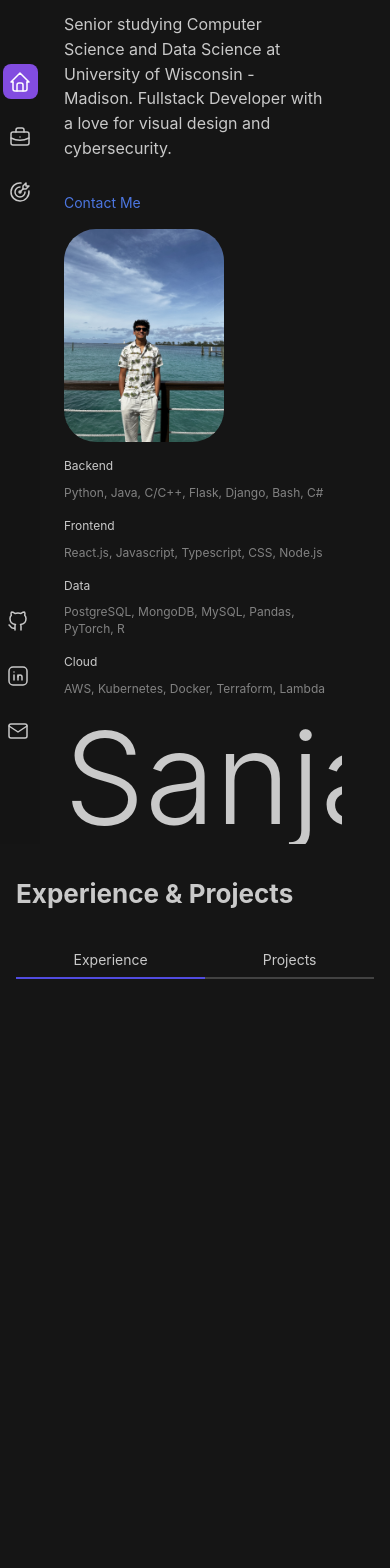
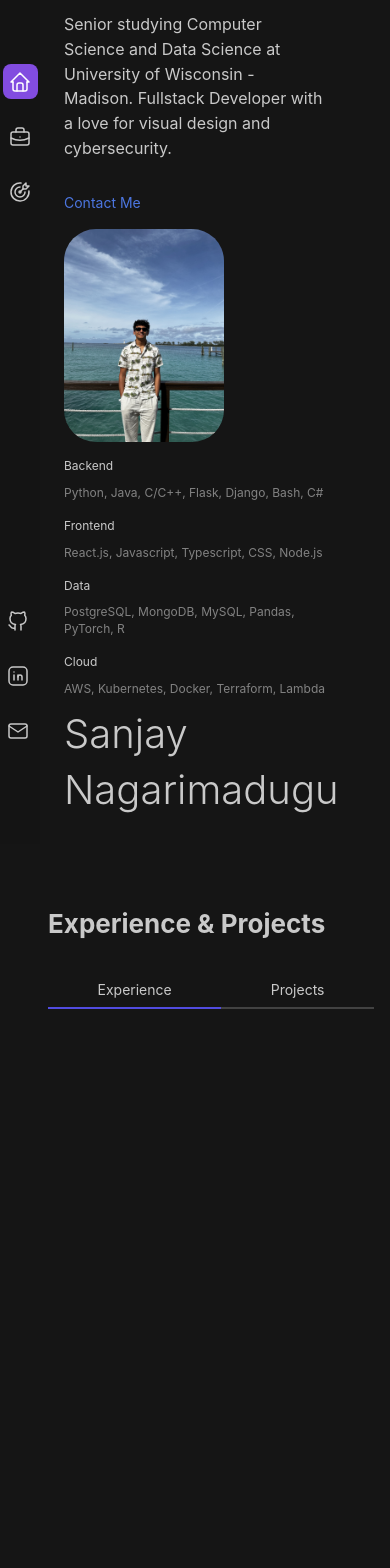
Before and after one commit to SanjayReddyN/personal-website, a React (Vite) app: page / in a window 390 px wide. Shown: the top 1568 px of the page. Built offline with nearby package versions, Linux system fonts and the light colour scheme.

Commit message:
Responsive formatting

```diff
--- a/src/components/About.jsx
+++ b/src/components/About.jsx
@@ -119,10 +119,66 @@ const About = () => {
         <div ref={nameRef} className="name-wrapper">
           <Group w="100%" pb="4rem" pt={0} mt={0}>
             <Stack spacing="xs">
-              <Text className="name-text" fz="8rem" lh={1} fw={325} mt="auto">
+              <Text
+                visibleFrom="md"
+                className="name-text"
+                fz="8rem"
+                lh={1}
+                fw={325}
+                mt="auto"
+              >
                 Sanjay
               </Text>
-              <Text className="name-text" fz="8rem" lh={1} fw={325} mt="auto">
+              <Text
+                visibleFrom="md"
+                className="name-text"
+                fz="8rem"
+                lh={1}
+                fw={325}
+                mt="auto"
+              >
+                Nagarimadugu
+              </Text>
+              <Text
+                visibleFrom="sm"
+                hiddenFrom="md"
+                className="name-text"
+                fz="5rem"
+                lh={1}
+                fw={325}
+                mt="auto"
+              >
+                Sanjay
+              </Text>
+              <Text
+                visibleFrom="sm"
+                hiddenFrom="md"
+                className="name-text"
+                fz="5rem"
+                lh={1}
+                fw={325}
+                mt="auto"
+              >
+                Nagarimadugu
+              </Text>
+              <Text
+                hiddenFrom="sm"
+                className="name-text"
+                fz="2.5rem"
+                lh={1}
+                fw={325}
+                mt="auto"
+              >
+                Sanjay
+              </Text>
+              <Text
+                hiddenFrom="sm"
+                className="name-text"
+                fz="2.5rem"
+                lh={1}
+                fw={325}
+                mt="auto"
+              >
                 Nagarimadugu
               </Text>
             </Stack>
--- a/src/components/Goals.jsx
+++ b/src/components/Goals.jsx
@@ -11,6 +11,21 @@ import {
 import "./Goals.css";
 
 const Goals = () => {
+  const goals = {
+    drums: {
+      title: "Learning Drums",
+      description:
+        "Recently assembled the Alesis Nitro Max drum kit and excited to begin my journey into percussion. Looking forward to mastering rhythm and coordination through regular practice sessions.",
+      imagePlaceholder: "[Drum Kit Image Placeholder]",
+    },
+    modeling: {
+      title: "Digital Art",
+      description:
+        "Exploring Adobe Creative Suite and Blender to create images and models. Focusing on learning fundamental modeling techniques and creative design principles.",
+      imagePlaceholder: "[3D Model Image Placeholder]",
+    },
+  };
+
   const books = [
     {
       title: "Atomic Habits",
@@ -30,7 +45,7 @@ const Goals = () => {
   ];
 
   return (
-    <Container id="goals" size="lg" py="xl">
+    <Container id="goals" size="lg" py="xl" pl="3rem">
       <Title order={2} mb="xl" align="left">
         Personal Goals
       </Title>
@@ -39,32 +54,28 @@ const Goals = () => {
       <Grid className="goal-section" mb="xl">
         <Grid.Col span={6}>
           <Stack className="goal-content">
-            <Title order={3}>Learning Drums</Title>
-            <Text>
-              Recently assembled the Alesis Nitro Max drum kit and excited to
-              begin my journey into percussion. Looking forward to mastering
-              rhythm and coordination through regular practice sessions.
-            </Text>
+            <Title order={3}>{goals.drums.title}</Title>
+            <Text>{goals.drums.description}</Text>
           </Stack>
         </Grid.Col>
         <Grid.Col span={6}>
-          <div className="image-placeholder">[Drum Kit Image Placeholder]</div>
+          <div className="image-placeholder">
+            {goals.drums.imagePlaceholder}
+          </div>
         </Grid.Col>
       </Grid>
 
       {/* 3D Modeling Section */}
       <Grid className="goal-section reverse" mb="xl">
         <Grid.Col span={6}>
-          <div className="image-placeholder">[3D Model Image Placeholder]</div>
+          <div className="image-placeholder">
+            {goals.modeling.imagePlaceholder}
+          </div>
         </Grid.Col>
         <Grid.Col span={6}>
           <Stack className="goal-content">
-            <Title order={3}>3D Modeling Journey</Title>
-            <Text>
-              Exploring Adobe Creative Suite and Blender to create 3D models.
-              Focusing on learning fundamental modeling techniques and creative
-              design principles.
-            </Text>
+            <Title order={3}>{goals.modeling.title}</Title>
+            <Text>{goals.modeling.description}</Text>
           </Stack>
         </Grid.Col>
       </Grid>
--- a/src/components/Projects.jsx
+++ b/src/components/Projects.jsx
@@ -83,7 +83,7 @@ const Projects = () => {
   ];
 
   return (
-    <Container id="projects" size="lg" py="xl">
+    <Container id="projects" size="lg" py="xl" pl="3rem">
       <Title order={2} mb="xl" align="left">
         Experience & Projects
       </Title>
--- a/src/components/about/About.css
+++ b/src/components/about/About.css
@@ -1,5 +1,5 @@
 .hero-section {
-  height: 100vh;
+
   width: calc(100vw - 3rem);
   padding: 0 1rem 0 4rem;
   margin: 0;
```
